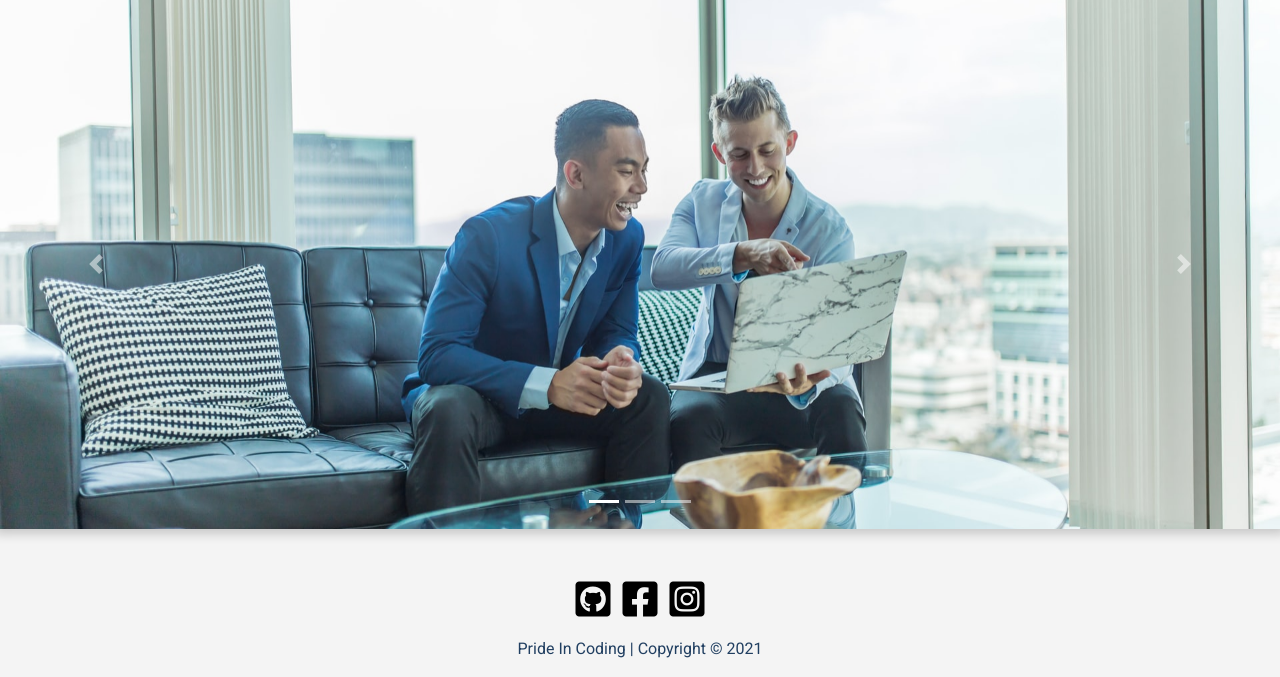
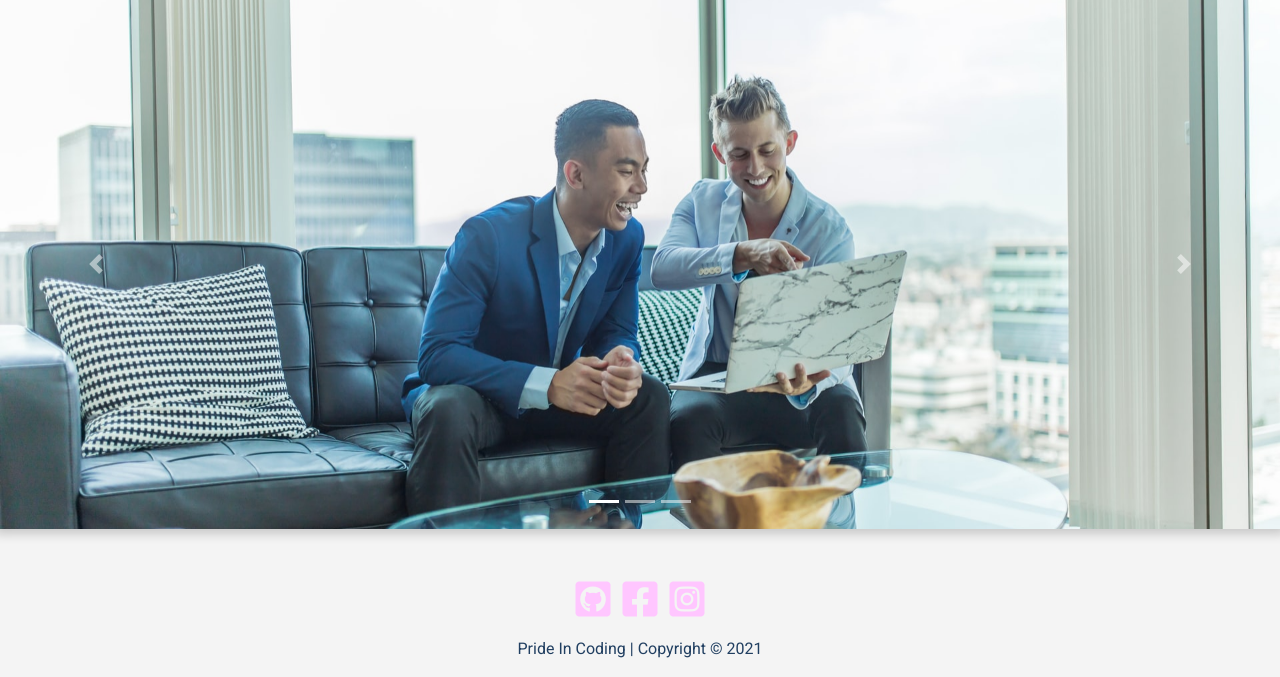
Before and after one commit to kimkesdev/Pride-In-Coding, a Flask app: page / in a window 1280 px wide. Shown: the part 369-1046 px from the top of the page. Run offline with Flask 2, Linux system fonts and the light colour scheme; some libraries are stand-ins or nearby versions.

Commit message:
footer icons color pink

```diff
--- a/static/css/style.css
+++ b/static/css/style.css
@@ -386,7 +386,7 @@ footer{
 .fab{
     font-size: 40px;
     padding-top: 10px;
-    color: black;
+    color: #ffc6ff;
 }
 
 .fab:hover {
```
